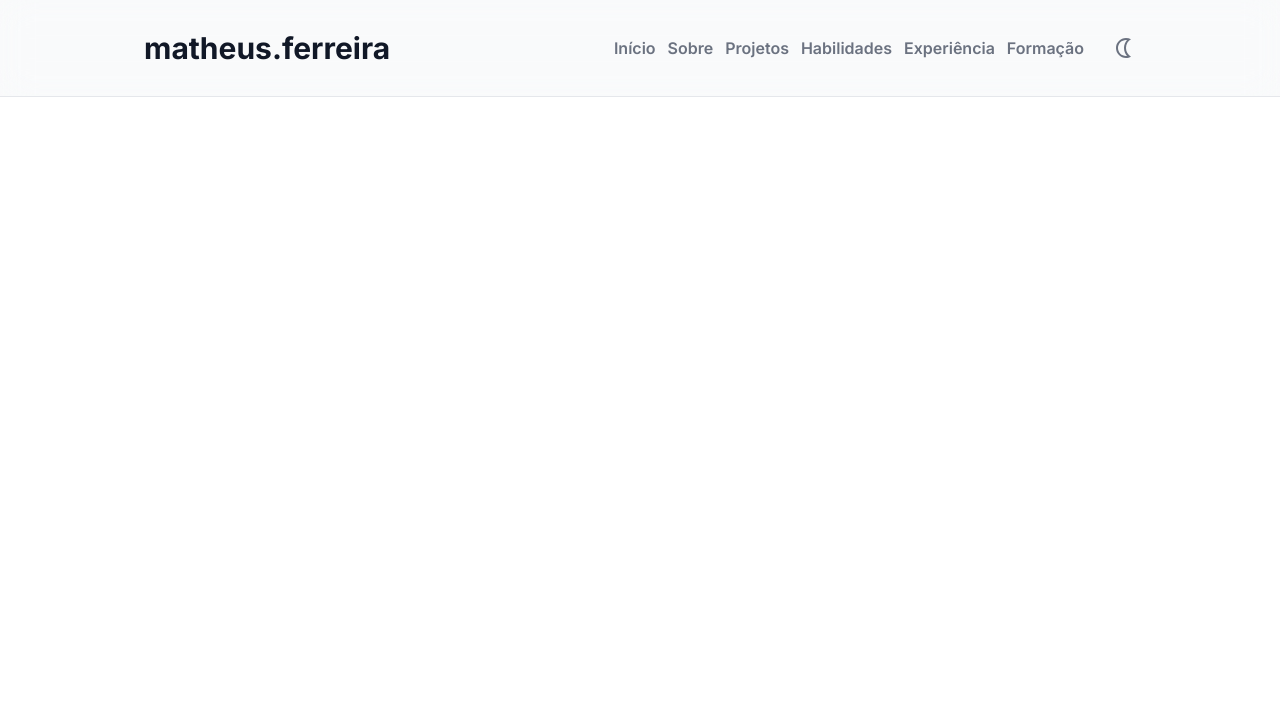
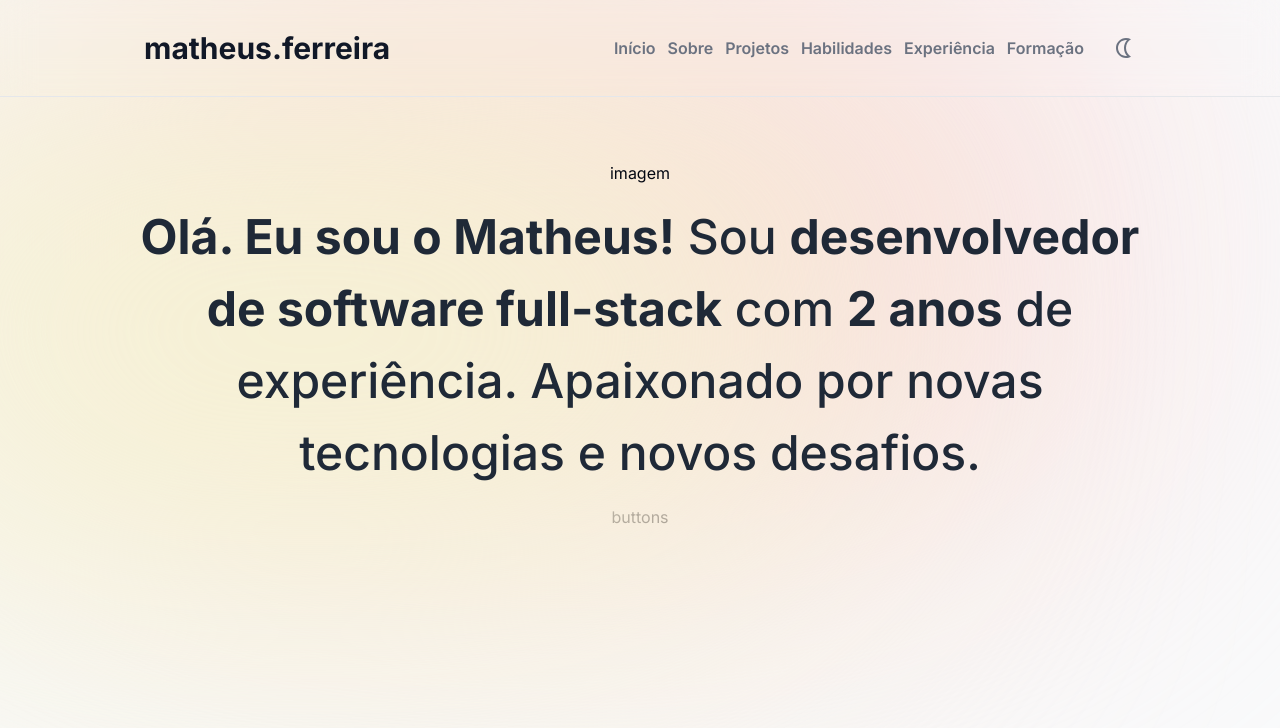
Before and after one commit to matheus-ferreira1/react-portfolio, a React (Vite) app: page / in a window 1280 px wide. Shown: the top 728 px of the page. Built offline with nearby package versions, Linux system fonts and the light colour scheme.

Commit message:
feat: added the initial structure of hero section

```diff
--- a/src/App.tsx
+++ b/src/App.tsx
@@ -1,5 +1,6 @@
 import { useEffect, useState } from "react";
 import Navbar from "./components/Navbar";
+import Hero from "./components/Hero";
 
 type Theme = "light" | "dark";
 
@@ -27,8 +28,9 @@ function App() {
   };
 
   return (
-    <div className="bg-gray-50 text-gray-950 relative  dark:bg-gray-950 dark:text-gray-50 dark:text-opacity-90 transition-colors duration-1000">
+    <div className="h-screen bg-gray-50 text-gray-950 dark:bg-gray-950 dark:text-gray-50 dark:text-opacity-90 transition-colors duration-1000">
       <Navbar theme={theme} toggleTheme={toggleTheme} />
+      <Hero />
     </div>
   );
 }
--- /dev/null
+++ b/src/components/Hero.tsx
@@ -0,0 +1,23 @@
+import { FC } from "react";
+
+interface HeroProps {}
+
+const Hero: FC<HeroProps> = ({}) => {
+  return (
+    <main className="flex flex-col justify-center items-center gap-4 p-16 relative">
+      <div className="bg-[#fad3d4] absolute z-1 top-[-6rem] right-[11rem] h-[31.25rem] w-[31.25rem] rounded-full blur-[10rem] sm:w-[68.75rem] dark:bg-[#946263]"></div>
+      <div className="bg-[#f5f4d3] absolute z-1 top-[-1rem] left-[-35rem] h-[31.25rem] w-[50rem] rounded-full blur-[10rem] sm:w-[68.75rem] md:left-[-33rem] lg:left-[-28rem] xl:left-[-15rem] 2xl:left-[-5rem] dark:bg-[#676394]"></div>
+
+      <div className="z-10">imagem</div>
+      <h1 className="z-10 text-gray-800 text-2xl font-medium !leading-[1.5] sm:text-5xl max-w-5xl mx-auto text-center">
+        <span className="font-bold">Olá. Eu sou o Matheus!</span> Sou{" "}
+        <span className="font-bold">desenvolvedor de software full-stack</span>{" "}
+        com <span className="font-bold">2 anos</span> de experiência. Apaixonado
+        por novas tecnologias e novos desafios.
+      </h1>
+      <div>buttons</div>
+    </main>
+  );
+};
+
+export default Hero;
```
